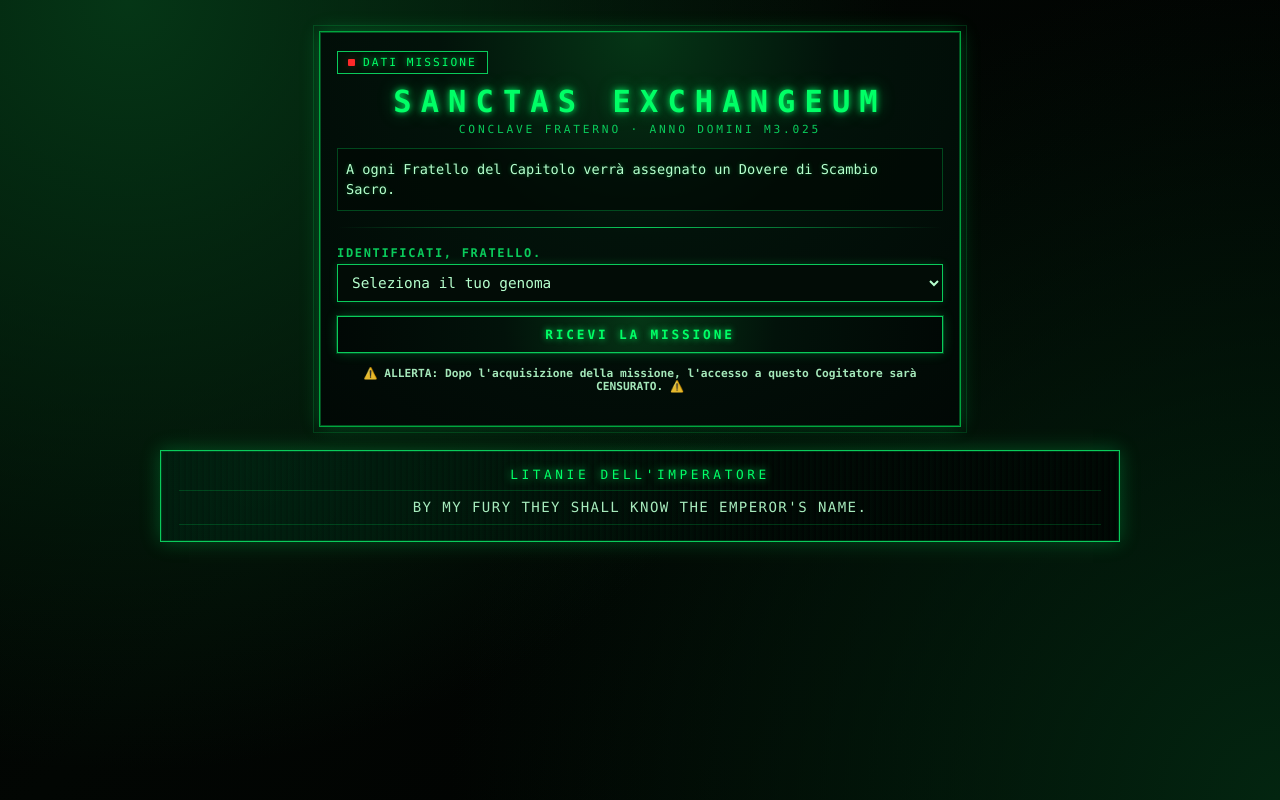
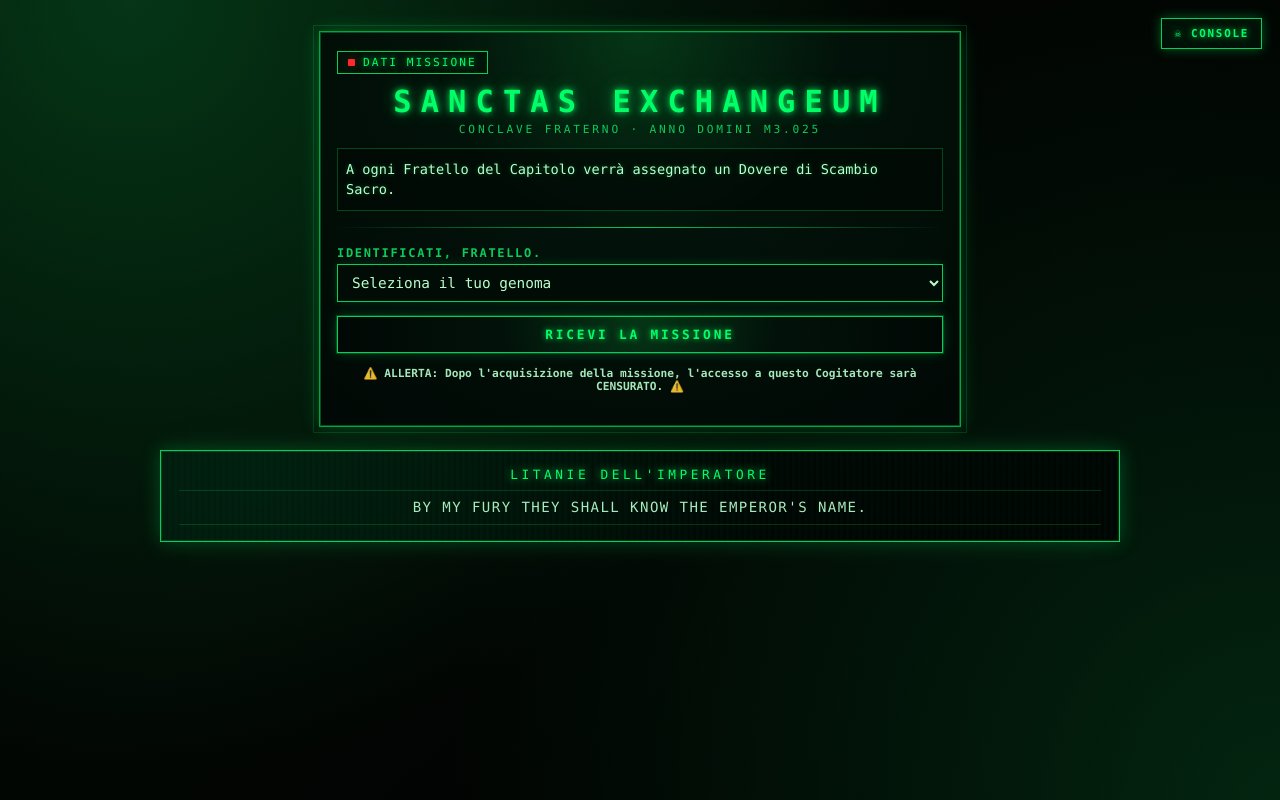
Before and after one commit to bubbosvilup/SanctasExchangeum, a plain HTML site: page index.html in a window 1280 px wide. Drawn offline with Linux system fonts and the light colour scheme.

Commit message:
moved console

```diff
--- a/index.html
+++ b/index.html
@@ -9,6 +9,14 @@
 
   <body>
     <div class="snow"></div>
+    <button
+      id="admin-trigger"
+      class="admin-trigger"
+      type="button"
+      aria-label="Apri la Console Inquisitoriale"
+    >
+      &#9760; Console
+    </button>
     <audio
       id="bg-hum"
       class="fx-audio"
--- a/script.js
+++ b/script.js
@@ -26,7 +26,6 @@ const STORAGE_NAME = "ss2025_name";
 const STORAGE_RECEIVER = "ss2025_receiver";
 
 // Codice segreto admin
-// Per aprire admin: SHIFT + CTRL + A
 const ADMIN_KEY = "Emperor";
 const QUOTES_ENDPOINT = "assets/quotes.json";
 const QUOTES_ROTATION_MS = 6500;
@@ -65,6 +64,7 @@ const adminPanel = document.getElementById("admin-panel");
 const adminTable = document.getElementById("admin-table");
 const closeAdmin = document.getElementById("close-admin");
 const adminClearBtn = document.getElementById("admin-clear");
+const adminTriggerBtn = document.getElementById("admin-trigger");
 const bgHumEl = document.getElementById("bg-hum");
 const clickOneEl = document.getElementById("click-one");
 const clickTwoEl = document.getElementById("click-two");
@@ -448,17 +448,19 @@ revealBtn.addEventListener("click", () => {
 // PANNELLO ADMIN SEGRETO
 // ===============================
 
-// Apertura con SHIFT + CTRL + A
-document.addEventListener("keydown", (e) => {
-  if (e.shiftKey && e.ctrlKey && e.code === "KeyA") {
-    const pass = prompt("Inserisci il Codice dell'Inquisitore:");
-    if (pass === ADMIN_KEY) {
-      openAdminPanel();
-    } else {
-      alert("\u26a0\uFE0F Accesso Negato. L'Inquisizione ti osserva, eretico.");
-    }
+// Apertura tramite pulsante dedicato
+if (adminTriggerBtn) {
+  adminTriggerBtn.addEventListener("click", promptAdminAccess);
+}
+
+function promptAdminAccess() {
+  const pass = prompt("Inserisci il Codice dell'Inquisitore:");
+  if (pass === ADMIN_KEY) {
+    openAdminPanel();
+  } else if (pass !== null) {
+    alert("⚠️ Accesso Negato. L'Inquisizione ti osserva, eretico.");
   }
-});
+}
 
 function openAdminPanel() {
   adminPanel.style.display = "block";
--- a/style.css
+++ b/style.css
@@ -571,6 +571,30 @@ button:active {
   margin-bottom: 0;
 }
 
+.admin-trigger {
+  position: fixed;
+  top: 18px;
+  right: 18px;
+  z-index: 15;
+  border: 1px solid var(--accent-soft);
+  background: rgba(0, 20, 8, 0.9);
+  color: var(--accent);
+  text-transform: uppercase;
+  letter-spacing: 0.16em;
+  font-size: 0.68rem;
+  padding: 8px 12px;
+  cursor: pointer;
+  box-shadow: 0 0 12px rgba(0, 255, 102, 0.35);
+}
+
+.admin-trigger:hover {
+  box-shadow: 0 0 18px rgba(0, 255, 102, 0.6);
+}
+
+.admin-trigger:active {
+  transform: translateY(1px);
+}
+
 .litany-footer {
   margin: 0 auto;
   width: 100%;
```
